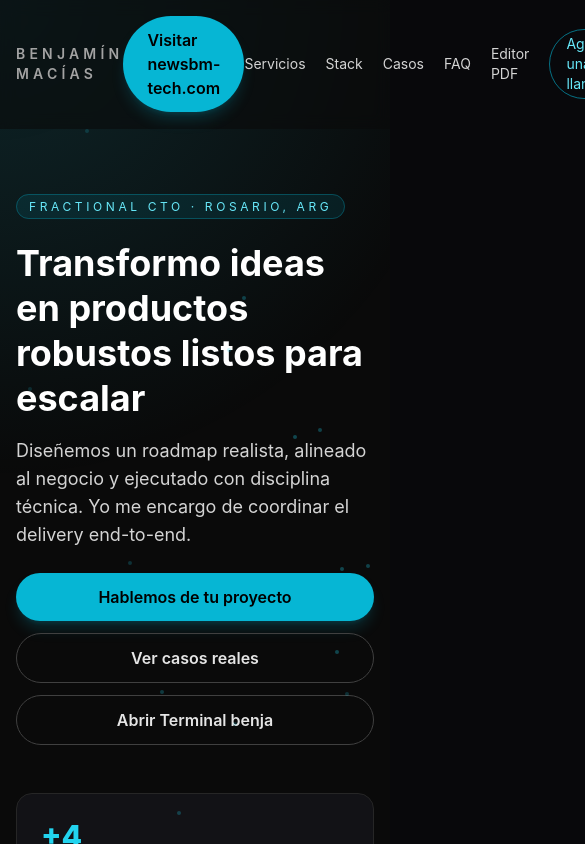
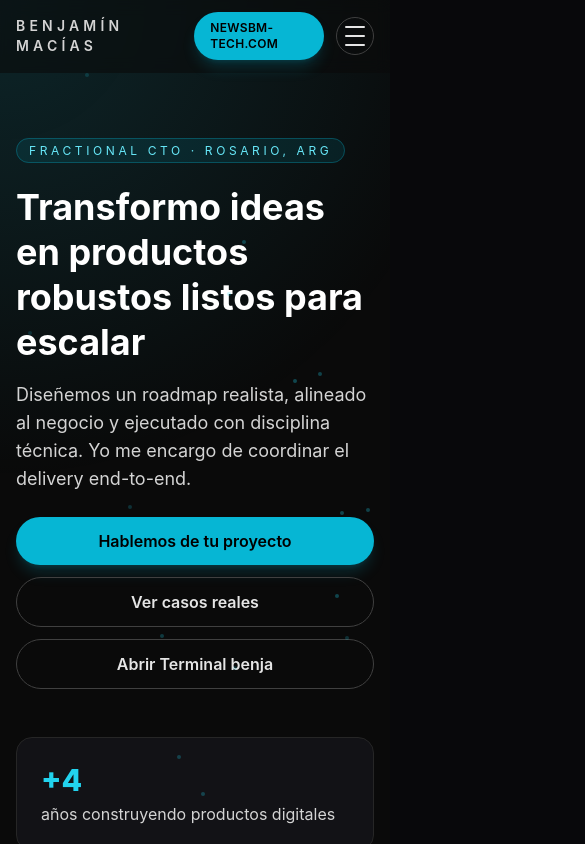
Before and after one commit to benjamacias/solid-dollop, a Next.js app: page / in a window 390 px wide. Shown: the top 844 px of the page, 585 px wide, since content can reach past the window. Built offline with nearby package versions, Linux system fonts and the light colour scheme; no server answers.

Commit message:
Improve header responsiveness

```diff
--- a/src/app/components/Header.tsx
+++ b/src/app/components/Header.tsx
@@ -10,12 +10,17 @@ interface NavLinkProps {
   className?: string;
   target?: string;
   rel?: string;
+  onNavigate?: () => void;
 }
 
-function NavLink({ href, children, className = '', target, rel }: NavLinkProps) {
+function NavLink({ href, children, className = '', target, rel, onNavigate }: NavLinkProps) {
   const isHashLink = href.startsWith('#');
 
   const handleClick = (e: React.MouseEvent<HTMLAnchorElement>) => {
+    if (onNavigate) {
+      onNavigate();
+    }
+
     if (!isHashLink) {
       return;
     }
@@ -54,6 +59,7 @@ function NavLink({ href, children, className = '', target, rel }: NavLinkProps)
 
 export default function Header() {
   const [scrolled, setScrolled] = useState(false);
+  const [menuOpen, setMenuOpen] = useState(false);
 
   useEffect(() => {
     const handleScroll = () => {
@@ -63,10 +69,21 @@ export default function Header() {
     handleScroll();
     window.addEventListener('scroll', handleScroll);
 
+    const handleResize = () => {
+      if (window.innerWidth >= 768) {
+        setMenuOpen(false);
+      }
+    };
+
+    window.addEventListener('resize', handleResize);
+
     return () => {
       window.removeEventListener('scroll', handleScroll);
+      window.removeEventListener('resize', handleResize);
     };
   }, []);
+
+  const closeMenu = () => setMenuOpen(false);
 
   return (
     <header
@@ -76,12 +93,37 @@ export default function Header() {
           : 'border-transparent bg-neutral-950/60 backdrop-blur'
       }`}
     >
-      <div className="mx-auto flex max-w-7xl items-center justify-between px-4 py-4 sm:px-6 lg:px-8">
-        <span className="text-sm font-semibold uppercase tracking-[0.3em] text-neutral-400">
+      <div className="mx-auto max-w-7xl px-4 py-3 sm:px-6 lg:px-8">
+        <div className="flex items-center justify-between gap-3">
+          <span className="text-sm font-semibold uppercase tracking-[0.3em] text-neutral-300">
             Benjamín Macías
           </span>
-        <a href="https://newsbm-tech.com/" className="inline-flex items-center justify-center rounded-full bg-cyan-500 px-6 py-3 font-semibold text-black shadow-lg shadow-cyan-500/20 transition hover:bg-cyan-400">Visitar newsbm-tech.com</a>
-        <nav className="flex items-center gap-5 text-sm text-neutral-300">
+          <div className="flex items-center gap-3 md:hidden">
+            <a
+              href="https://newsbm-tech.com/"
+              className="inline-flex items-center rounded-full bg-cyan-500 px-4 py-2 text-xs font-semibold uppercase tracking-wide text-black shadow-lg shadow-cyan-500/20 transition hover:bg-cyan-400"
+            >
+              newsbm-tech.com
+            </a>
+            <button
+              type="button"
+              onClick={() => setMenuOpen((prev) => !prev)}
+              aria-label="Abrir menú"
+              className="rounded-full border border-neutral-700 p-2 text-neutral-200 transition hover:border-cyan-500 hover:text-white"
+            >
+              <span className="flex h-5 w-5 flex-col justify-between">
+                <span
+                  className={`h-0.5 rounded-full bg-current transition ${menuOpen ? 'translate-y-2 rotate-45' : ''}`}
+                ></span>
+                <span className={`h-0.5 rounded-full bg-current transition ${menuOpen ? 'opacity-0' : ''}`}></span>
+                <span
+                  className={`h-0.5 rounded-full bg-current transition ${menuOpen ? '-translate-y-2 -rotate-45' : ''}`}
+                ></span>
+              </span>
+            </button>
+          </div>
+          <div className="hidden items-center gap-4 md:flex">
+            <nav className="flex items-center gap-6 text-sm text-neutral-300">
               <NavLink className="hover:text-white" href="#servicios">
                 Servicios
               </NavLink>
@@ -104,6 +146,50 @@ export default function Header() {
                 Agenda una llamada
               </NavLink>
             </nav>
+            <a
+              href="https://newsbm-tech.com/"
+              className="inline-flex items-center rounded-full bg-cyan-500 px-6 py-3 text-sm font-semibold text-black shadow-lg shadow-cyan-500/20 transition hover:bg-cyan-400"
+            >
+              Visitar newsbm-tech.com
+            </a>
+          </div>
+        </div>
+        <nav
+          className={`md:hidden ${
+            menuOpen
+              ? 'mt-4 flex flex-col gap-4 border-t border-neutral-800 pt-4 text-sm text-neutral-200'
+              : 'hidden'
+          }`}
+        >
+          <NavLink className="hover:text-white" href="#servicios" onNavigate={closeMenu}>
+            Servicios
+          </NavLink>
+          <NavLink className="hover:text-white" href="#stack" onNavigate={closeMenu}>
+            Stack
+          </NavLink>
+          <NavLink className="hover:text-white" href="#casos" onNavigate={closeMenu}>
+            Casos
+          </NavLink>
+          <NavLink className="hover:text-white" href="#faq" onNavigate={closeMenu}>
+            FAQ
+          </NavLink>
+          <NavLink
+            className="hover:text-white"
+            href="/pdf-editor.html"
+            target="_blank"
+            rel="noopener noreferrer"
+            onNavigate={closeMenu}
+          >
+            Editor PDF
+          </NavLink>
+          <NavLink
+            className="rounded-full border border-cyan-500/60 px-4 py-2 text-center text-cyan-300 transition hover:bg-cyan-500/10"
+            href="#contacto"
+            onNavigate={closeMenu}
+          >
+            Agenda una llamada
+          </NavLink>
+        </nav>
       </div>
     </header>
   );
```
Lines whose indentation alone changed are shown as unchanged.
